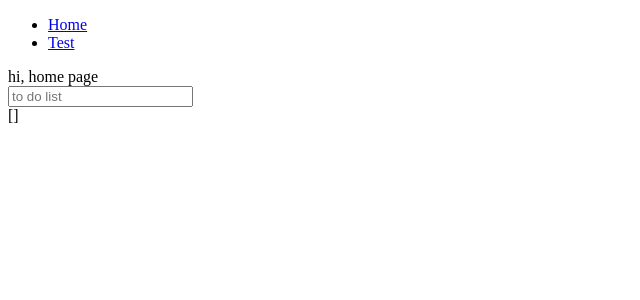
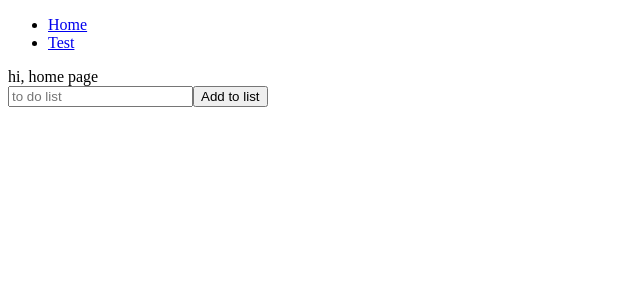
Before and after one commit to barlowa/todo-list, a React (Create React App) app: page / in a window 1280 px wide. Shown: the top 300 px of the page, without its empty margins (0-640 px from the left). Built offline with nearby package versions, Linux system fonts and the light colour scheme.

Commit message:
todo list now rendered on screen

```diff
--- a/src/components/todoForm.js
+++ b/src/components/todoForm.js
@@ -21,6 +21,9 @@ class TodoForm extends React.Component {
       complete: false,
       text: this.state.text
     })
+    this.setState({
+      text:'',
+    })
   }
 
   render (){
@@ -33,6 +36,7 @@ class TodoForm extends React.Component {
             onChange={this.handleChange}
             placeholder={'to do list'}
           />
+          <button onClick={this.handleSubmit}>Add to list</button>
         </form>
       </div>
     )//return
--- a/src/components/todoList.js
+++ b/src/components/todoList.js
@@ -20,8 +20,12 @@ class TodoList extends React.Component {
         <TodoForm
           onSubmit={this.addTodo}
         />
-        {JSON.stringify(this.state.todos)}
-      </div>
+        {this.state.todos.map(todo =>{
+          return(
+            <div key = {todo.id}>{todo.text}</div>
+          )
+        })}
+       </div>
     );//return
   }//render
 }//component
```
